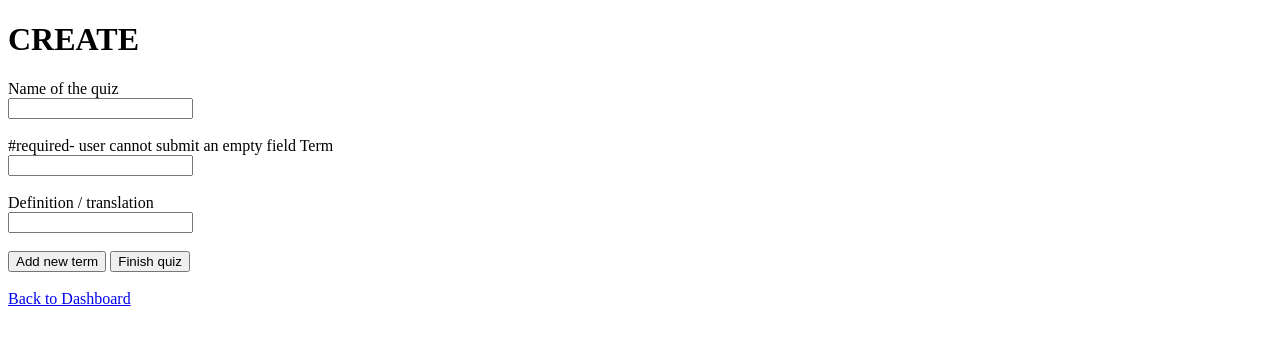
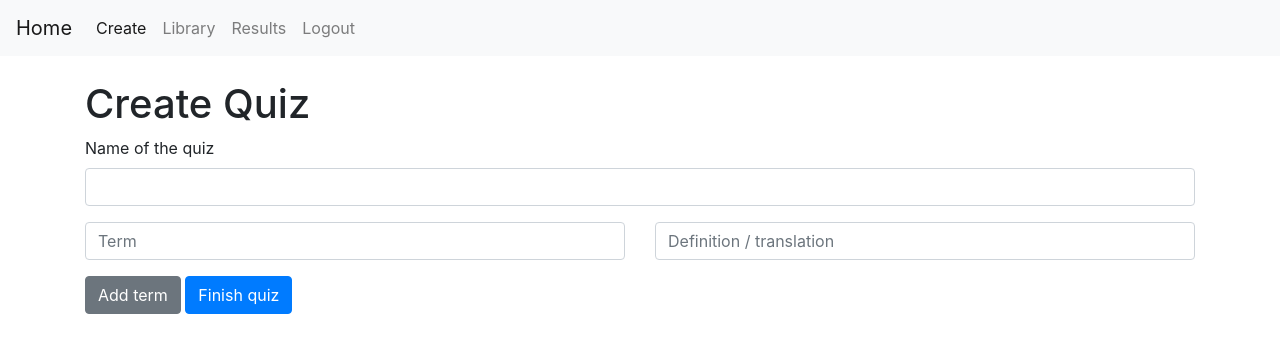
Before and after one commit to P0la123/myproject, a Flask app: page /create in a window 1280 px wide. Shown: the top 353 px of the page. Run offline with Flask 3, Linux system fonts and the light colour scheme; a user stored in the database is signed in.

Commit message:
60% (create function, library and editing quizzes)

```diff
--- a/flask-project/app.py
+++ b/flask-project/app.py
@@ -118,78 +118,137 @@
 
     if request.method == "POST":
         quiz_name = request.form["quiz_name"]
-        term = request.form["term"]
-        definition = request.form["definition"]
-        action = request.form["action"] #add or finish
+
+        terms = request.form.getlist("term")
+        definitions = request.form.getlist("definition")
 
         connection = sqlite3.connect("database.db")
         cursor = connection.cursor()
 
-        # Get or create quiz
         cursor.execute(
-            "SELECT quiz_id FROM quizzes WHERE quiz_name = ? AND user_id = ?",
+            "INSERT INTO quizzes (quiz_name, user_id) VALUES (?, ?)",
             (quiz_name, session["user_id"])
         )
-        quiz = cursor.fetchone()
 
-        if quiz:
-            quiz_id = quiz[0]
-        else:
-            cursor.execute(
-                "INSERT INTO quizzes (quiz_name, user_id) VALUES (?, ?)",
-                (quiz_name, session["user_id"])
-            )
-            quiz_id = cursor.lastrowid
+        quiz_id = cursor.lastrowid
 
-        if action == "add":
+        for i in range(len(terms)):
             cursor.execute(
                 "INSERT INTO vocabulary (quiz_id, term, definition) VALUES (?, ?, ?)",
-                (quiz_id, term, definition)
-            ) #saving words
-            connection.commit()
-            connection.close()
+                (quiz_id, terms[i], definitions[i])
+            )
 
-            return redirect("/create")  #reloads the page to add more words - need to be fixed!!!
+        connection.commit()
+        connection.close()
 
-        elif action == "finish":
-            connection.commit()
-            connection.close()
-
-            return redirect("/dashboard")
+        return redirect("/dashboard")
 
     return render_template("create.html")
+
+@app.route("/library")
+def library():
+    if "user_id" not in session:
+        return redirect("/login")
+
+    connection = sqlite3.connect("database.db")
+    cursor = connection.cursor()
+
+    cursor.execute(
+        "SELECT quiz_id, quiz_name FROM quizzes WHERE user_id = ?",
+        (session["user_id"],)
+    )
+
+    quizzes = cursor.fetchall()
+
+    connection.close()
+
+    return render_template("library.html", quizzes=quizzes)
+
+@app.route("/written_quiz/<int:quiz_id>")
+def written_quiz(quiz_id):
+    if "user_id" not in session:
+        return redirect("/login")
+
+    return "Written quiz page for quiz ID: " + str(quiz_id)
+
+
+@app.route("/multiple_choice_quiz/<int:quiz_id>")
+def multiple_choice_quiz(quiz_id):
+    if "user_id" not in session:
+        return redirect("/login")
+
+    return "Multiple choice quiz page for quiz ID: " + str(quiz_id)
+
+
+@app.route("/edit_quiz/<int:quiz_id>")
+def edit_quiz(quiz_id):
+
+    if "user_id" not in session:
+        return redirect("/login")
+
+    connection = sqlite3.connect("database.db")
+    cursor = connection.cursor()
+
+    cursor.execute(
+        """
+        SELECT word_id, term, definition
+        FROM vocabulary
+        WHERE quiz_id = ?
+        """,
+        (quiz_id,)
+    )
+
+    words = cursor.fetchall()
+
+    cursor.execute(
+        """
+        SELECT quiz_name
+        FROM quizzes
+        WHERE quiz_id = ?
+        """,
+        (quiz_id,)
+    )
+
+    quiz_name = cursor.fetchone()[0]
+
+    connection.close()
+
+    return render_template(
+        "edit_quiz.html",
+        words=words,
+        quiz_id=quiz_id,
+        quiz_name=quiz_name
+    )
+
+@app.route("/delete_word/<int:word_id>")
+def delete_word(word_id):
+
+    connection = sqlite3.connect("database.db")
+    cursor = connection.cursor()
+
+    cursor.execute(
+        "SELECT quiz_id FROM vocabulary WHERE word_id = ?",
+        (word_id,)
+    )
+
+    quiz_id = cursor.fetchone()[0]
+
+    cursor.execute(
+        "DELETE FROM vocabulary WHERE word_id = ?",
+        (word_id,)
+    )
+
+    connection.commit()
+    connection.close()
+
+    return redirect(f"/edit_quiz/{quiz_id}")
 
 
 
 
 
-# @app.route("/register")
-# def register():
-#     return "Register Page"
 
-# @app.route("/login")
-# def login():
-#     return "Login Page"
 
-# @app.route("/logout")
-# def logout():
-#     return "Logout Page"
-
-# @app.route("/add")
-# def add():
-#     return "Add Vocabulary Page"
-
-# @app.route("/manage")
-# def manage():
-#     return "Manage Vocabulary Page"
-
-# @app.route("/quiz")
-# def quiz():
-#     return "Quiz Page"
-
-# @app.route("/results")
-# def results():
-#     return "Results Page"
 
 if __name__ == "__main__":
     init_db()
--- /dev/null
+++ b/flask-project/templates/base.html
@@ -0,0 +1,58 @@
+<!DOCTYPE html>
+<html>
+<head>
+    <title>{% block title%}Vocabulary app{% endblock %}</title>
+
+    <link rel="stylesheet" href="https://cdn.jsdelivr.net/npm/bootstrap@4.3.1/dist/css/bootstrap.min.css" integrity="sha384-ggOyR0iXCbMQv3Xipma34MD+dH/1fQ784/j6cY/iJTQUOhcWr7x9JvoRxT2MZw1T" crossorigin="anonymous">
+
+    <style>
+    .btn-pink {
+        background-color: #ffd1dc;
+        color: black;
+        border: 1px solid #ffd1dc;
+    }
+
+    .btn-pink:hover {
+        background-color: #ffbfd0;
+        border-color: #ffbfd0;
+        color: black;
+    }
+    </style>
+</head>
+<body>
+    <nav class="navbar navbar-expand-lg navbar-light bg-light">
+        <a class="navbar-brand" href="/dashboard">Home</a>
+        <button class="navbar-toggler" type="button" data-toggle="collapse" data-target="#navbarNavDropdown" aria-controls="navbarNavDropdown" aria-expanded="false" aria-label="Toggle navigation">
+            <span class="navbar-toggler-icon"></span>
+        </button>
+        <div class="collapse navbar-collapse" id="navbarNavDropdown">
+            <ul class="navbar-nav">
+                <li class="nav-item active">
+                    <a class="nav-link" href="/create">Create <span class="sr-only">(current)</span></a>
+                </li>
+                <li class="nav-item">
+                    <a class="nav-link" href="/library">Library</a>
+                </li>
+                <li class="nav-item">
+                    <a class="nav-link" href="/results">Results</a>
+                </li>
+                <li class="nav-item">
+                    <a class="nav-link" href="/logout">Logout</a>
+                </li>
+            </ul>
+        </div>
+    </nav>
+
+    <div class="container mt-4">
+
+        {% block content %}
+        {% endblock %}
+
+    </div>
+
+    <script src="https://code.jquery.com/jquery-3.3.1.slim.min.js" integrity="sha384-q8i/X+965DzO0rT7abK41JStQIAqVgRVzpbzo5smXKp4YfRvH+8abtTE1Pi6jizo" crossorigin="anonymous"></script>
+    <script src="https://cdn.jsdelivr.net/npm/popper.js@1.14.7/dist/umd/popper.min.js" integrity="sha384-UO2eT0CpHqdSJQ6hJty5KVphtPhzWj9WO1clHTMGa3JDZwrnQq4sF86dIHNDz0W1" crossorigin="anonymous"></script>
+    <script src="https://cdn.jsdelivr.net/npm/bootstrap@4.3.1/dist/js/bootstrap.min.js" integrity="sha384-JjSmVgyd0p3pXB1rRibZUAYoIIy6OrQ6VrjIEaFf/nJGzIxFDsf4x0xIM+B07jRM" crossorigin="anonymous"></script>
+
+</body>
+</html>
--- a/flask-project/templates/create.html
+++ b/flask-project/templates/create.html
@@ -1,31 +1,59 @@
-<!DOCTYPE html>
-<html>
-<head>
-    <title>Create Quiz</title>
-</head>
-<body>
+{% extends "base.html" %}
 
-<h1>CREATE</h1>
+{% block title %}
+Create Quiz
+{% endblock %}
+
+{% block content %}
+
+<h1>Create Quiz</h1>
 
 <form method="POST">
 
-    <label>Name of the quiz</label><br>
-    <input type="text" name="quiz_name" required><br><br> #required- user cannot submit an empty field
+    <div class="form-group">
+        <label>Name of the quiz</label>
+        <input type="text" name="quiz_name" class="form-control" required>
+    </div>
 
-    <label>Term</label><br>
-    <input type="text" name="term" required><br><br>
+    <div id="terms-container">
 
-    <label>Definition / translation</label><br>
-    <input type="text" name="definition" required><br><br>
+        <div class="row mb-3">
+            <div class="col">
+                <input type="text" name="term" class="form-control" placeholder="Term" required>
+            </div>
 
-    <!-- Buttons -->
-    <button type="submit" name="action" value="add">Add new term</button>
-    <button type="submit" name="action" value="finish">Finish quiz</button>
+            <div class="col">
+                <input type="text" name="definition" class="form-control" placeholder="Definition / translation" required>
+            </div>
+        </div>
+
+    </div>
+
+    <button type="button" class="btn btn-secondary" onclick="addTerm()">Add term</button>
+
+    <button type="submit" class="btn btn-primary">Finish quiz</button>
 
 </form>
 
-<br>
-<a href="/dashboard">Back to Dashboard</a>
+<script>
+function addTerm() {
+    let container = document.getElementById("terms-container");
 
-</body>
-</html>
+    let newRow = document.createElement("div");
+    newRow.className = "row mb-3";
+
+    newRow.innerHTML = `
+        <div class="col">
+            <input type="text" name="term" class="form-control" placeholder="Term" required>
+        </div>
+
+        <div class="col">
+            <input type="text" name="definition" class="form-control" placeholder="Definition / translation" required>
+        </div>
+    `;
+
+    container.appendChild(newRow);
+}
+</script>
+
+{% endblock %}
--- a/flask-project/templates/index.html
+++ b/flask-project/templates/index.html
@@ -1,6 +1,6 @@
 <!DOCTYPE html>
 <html>
-<head> #info about the page
+<head> <!--info about the page-->
     <title>Vocabulary App</title>
 </head>
 <body>
@@ -9,7 +9,7 @@
 
 <p>Please log in or sign up to continue:</p>
 
-<a href="/register">Sign Up</a><br><br> #a- link, br- move to the next line
+<a href="/register">Sign Up</a><br><br> <!--a- link, br- move to the next line-->
 <a href="/login">Login</a>
 
 </body>
```
Also changed, not shown: flask-project/templates/dashboard.html (+13 -9 lines), flask-project/templates/edit_quiz.html (added, +58 -0 lines), flask-project/templates/library.html (added, +46 -0 lines), flask-project/templates/login.html (+31 -6 lines), flask-project/templates/register.html (+38 -6 lines), database.db.
